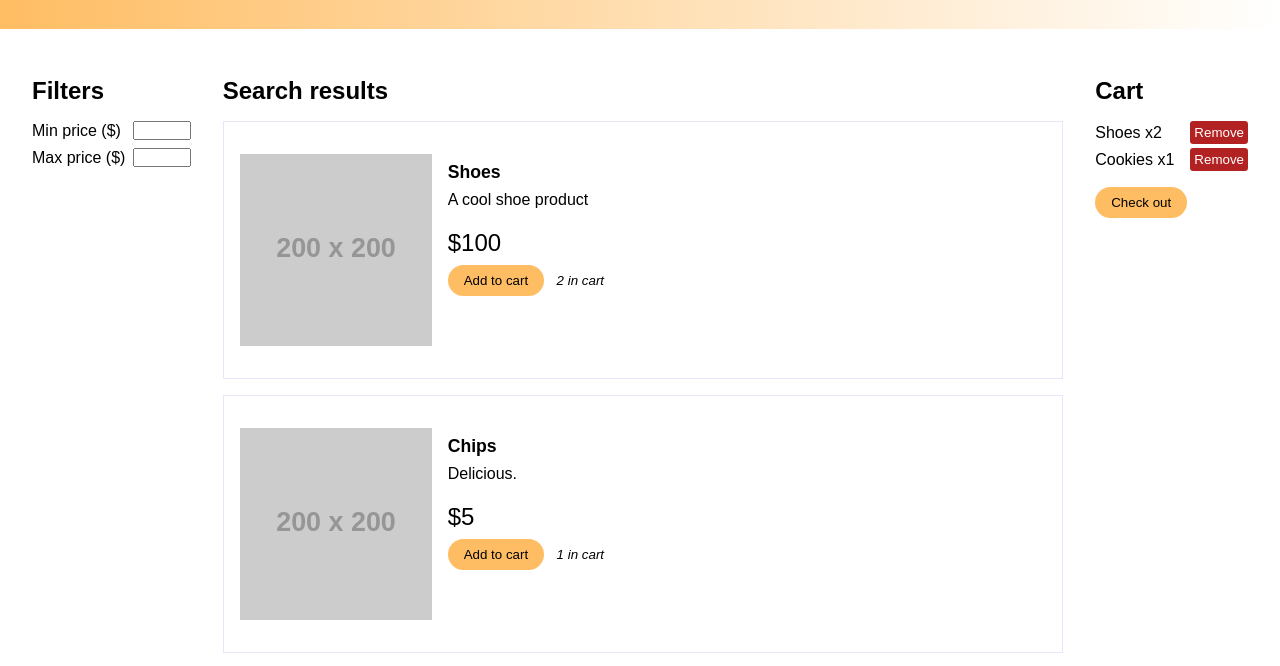
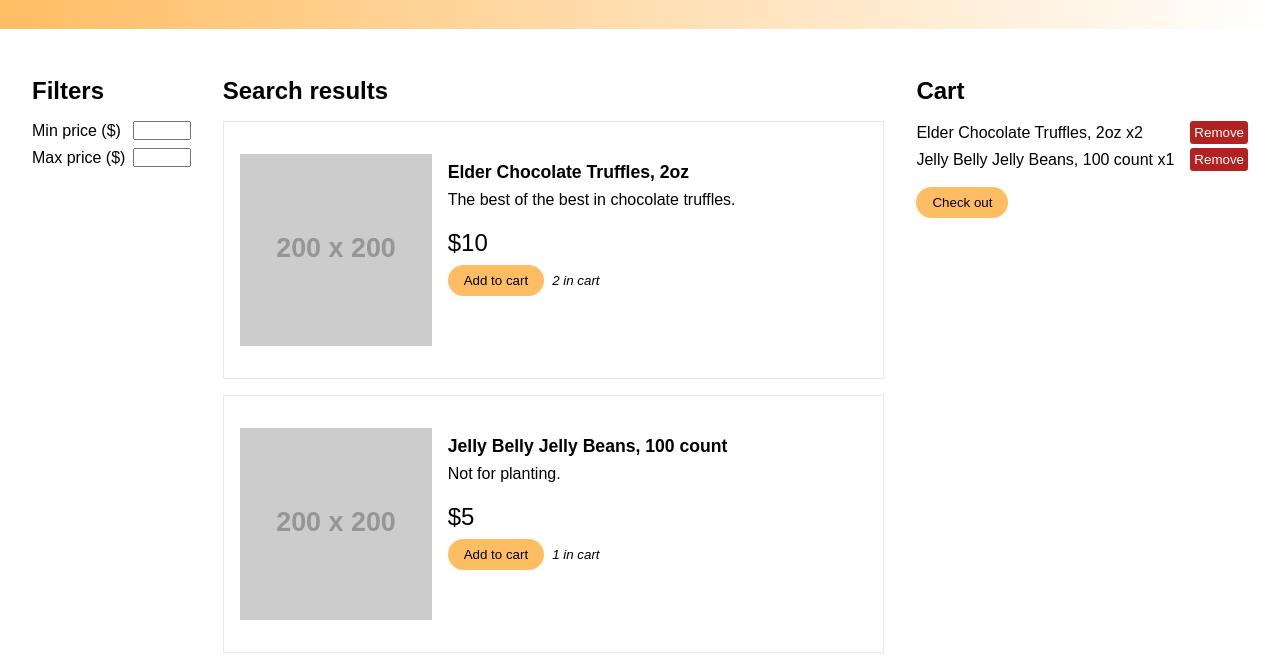
Before and after one commit to ziadinn/437-personal-site, a website: page public/shopping/shopping.html in a window 1280 px wide. Shown: the part 72-738 px from the top of the page. Drawn offline with Linux system fonts and the light colour scheme; placeholder pictures from the web are drawn by us.

Commit message:
shopping

```diff
--- a/public/shopping/shopping.css
+++ b/public/shopping/shopping.css
@@ -110,3 +110,15 @@
 .filters input[type=number] {
     max-width: 4em;
 }
+
+.visually-hidden {
+    position: absolute !important;
+    width: 1px !important;
+    height: 1px !important;
+    margin: -1px !important;
+    padding: 0 !important;
+    overflow: hidden !important;
+    clip: rect(0 0 0 0) !important;
+    white-space: nowrap !important;
+    border: 0 !important;
+}
--- a/public/shopping/shopping.html
+++ b/public/shopping/shopping.html
@@ -9,8 +9,9 @@
 <body>
     <header>
         <h1>Stupid Shopping Site</h1>
-        <div class="searchbar">
-            <input placeholder="Search our stupid products" />
+        <div class="searchbar" role="search">
+            <label for="searchInput" class="visually-hidden">Search our stupid products</label>
+            <input id="searchInput" type="text" placeholder="Search our stupid products" />
             <button>Search</button>
         </div>
     </header>
@@ -18,51 +19,22 @@
         <section>
             <h2>Filters</h2>
             <div class="filters">
-                <label>Min price ($)</label>
+                <label for="minPrice">Min price ($)</label>
                 <input id="minPrice" type="number" min="0"/>
-                <label>Max price ($)</label>
+                <label for="maxPrice">Max price ($)</label>
                 <input id="maxPrice" type="number" min="1" />
             </div>
         </section>
 
         <section class="product-list">
             <h2>Search results</h2>
-            <article>
-                <img src="https://placehold.co/200x200" alt="Shoes" />
-                <div class="product-details">
-                    <h3>Shoes</h3>
-                    <p>A cool shoe product</p>
-                    <p class="price">$100</p>
-                    <div><button class="buy-button">Add to cart</button> <span class="num-in-cart">2 in cart</span></div>
-                </div>
-            </article>
-            <article>
-                <img src="https://placehold.co/200x200" alt="Chips" />
-                <div class="product-details">
-                    <h3>Chips</h3>
-                    <p>Delicious.</p>
-                    <p class="price">$5</p>
-                    <div><button class="buy-button">Add to cart</button> <span class="num-in-cart">1 in cart</span></div>
-                </div>
-            </article>
-            <article>
-                <img src="https://placehold.co/200x200" alt="Cookies" />
-                <div class="product-details">
-                    <h3>Cookies</h3>
-                    <p>Delicious.</p>
-                    <p class="price">$3</p>
-                    <div><button class="buy-button">Add to cart</button></div>
-                </div>
-            </article>
+            <!-- Static product cards removed; they will be rendered dynamically by JavaScript -->
         </section>
 
         <section class="cart">
             <h2>Cart</h2>
             <div class="cart-items">
-                <p>Shoes x2</p>
-                <button class="remove-button">Remove</button>
-                <p>Cookies x1</p>
-                <button class="remove-button">Remove</button>
+                <!-- Cart items will be rendered dynamically by JavaScript -->
             </div>
             <button class="buy-button">Check out</button>
         </section>
--- a/public/shopping/shopping.mjs
+++ b/public/shopping/shopping.mjs
@@ -29,6 +29,9 @@
     }
 ];
 
+const productListSection = document.querySelector(".product-list");
+const cartItemsContainer = document.querySelector(".cart-items");
+
 /**
  * Turns a product data object into HTML.
  *
@@ -36,30 +39,106 @@
  * @return {HTMLElement} HTML element representing the product data
  */
 function renderProductCard(product) {
+    const article = document.createElement("article");
 
+    const img = document.createElement("img");
+    img.src = product.imageSrc;
+    img.alt = product.name;
+    article.appendChild(img);
+
+    const detailsDiv = document.createElement("div");
+    detailsDiv.classList.add("product-details");
+
+    const title = document.createElement("h3");
+    title.textContent = product.name;
+    detailsDiv.appendChild(title);
+
+    const desc = document.createElement("p");
+    desc.textContent = product.description;
+    detailsDiv.appendChild(desc);
+
+    const priceP = document.createElement("p");
+    priceP.classList.add("price");
+    priceP.textContent = `$${product.price}`;
+    detailsDiv.appendChild(priceP);
+
+    const actionDiv = document.createElement("div");
+
+    const buyBtn = document.createElement("button");
+    buyBtn.classList.add("buy-button");
+    buyBtn.textContent = "Add to cart";
+    buyBtn.addEventListener("click", () => {
+        product.numInCart += 1;
+        rerenderAllProducts();
+        rerenderCart();
+    });
+    actionDiv.appendChild(buyBtn);
+
+    if (product.numInCart > 0) {
+        const numSpan = document.createElement("span");
+        numSpan.classList.add("num-in-cart");
+        numSpan.textContent = `${product.numInCart} in cart`;
+        actionDiv.appendChild(numSpan);
+    }
+
+    detailsDiv.appendChild(actionDiv);
+    article.appendChild(detailsDiv);
+
+    return article;
+}
+
+/**
+ * Helper to clear all child nodes of an element.
+ */
+function clearElement(el) {
+    while (el.firstChild) {
+        el.removeChild(el.firstChild);
+    }
 }
 
 /**
  * Recreates all product cards.
  */
 function rerenderAllProducts() {
-    /*
-    1. remove all <article>s
-    2. recreate them using the data in PRODUCTS
-    3. modify the re-creation so it uses shouldProductBeVisible() (details are near the bottom of the lab directions)
+    if (!productListSection) return;
+    clearElement(productListSection);
 
-    You can remove and recreate the heading element if it makes things easier.
-     */
+    const heading = document.createElement("h2");
+    heading.textContent = "Search results";
+    productListSection.appendChild(heading);
+
+    for (const product of PRODUCTS) {
+        if (shouldProductBeVisible(product)) {
+            const card = renderProductCard(product);
+            productListSection.appendChild(card);
+        }
+    }
 }
 
 /**
  * Recreates all cart panel info.
  */
 function rerenderCart() {
-    /*
-    1. remove all card items
-    2. recreate them and the remove buttons based off the data in PRODUCTS
-     */
+    if (!cartItemsContainer) return;
+    clearElement(cartItemsContainer);
+
+    for (const product of PRODUCTS) {
+        if (product.numInCart > 0) {
+            const itemP = document.createElement("p");
+            itemP.textContent = `${product.name} x${product.numInCart}`;
+            cartItemsContainer.appendChild(itemP);
+
+            const removeBtn = document.createElement("button");
+            removeBtn.classList.add("remove-button");
+            removeBtn.textContent = "Remove";
+            removeBtn.addEventListener("click", () => {
+                if (product.numInCart > 0) product.numInCart -= 1;
+                rerenderAllProducts();
+                rerenderCart();
+            });
+            cartItemsContainer.appendChild(removeBtn);
+        }
+    }
 }
 
 const minPriceInput = document.querySelector("#minPrice");
@@ -71,5 +150,26 @@
  * @return {boolean} whether a product should be visible
  */
 function shouldProductBeVisible(product) {
+    const minStr = minPriceInput?.value ?? "";
+    const maxStr = maxPriceInput?.value ?? "";
 
+    let minVal = Number.parseFloat(minStr);
+    if (Number.isNaN(minVal)) minVal = undefined;
+    let maxVal = Number.parseFloat(maxStr);
+    if (Number.isNaN(maxVal)) maxVal = undefined;
+
+    if (minVal !== undefined && product.price < minVal) return false;
+    if (maxVal !== undefined && product.price > maxVal) return false;
+    return true;
 }
+
+// Listen to filter changes to rerender
+[minPriceInput, maxPriceInput].forEach((input) => {
+    input?.addEventListener("change", () => {
+        rerenderAllProducts();
+    });
+});
+
+// Initial render
+rerenderAllProducts();
+rerenderCart();
```
